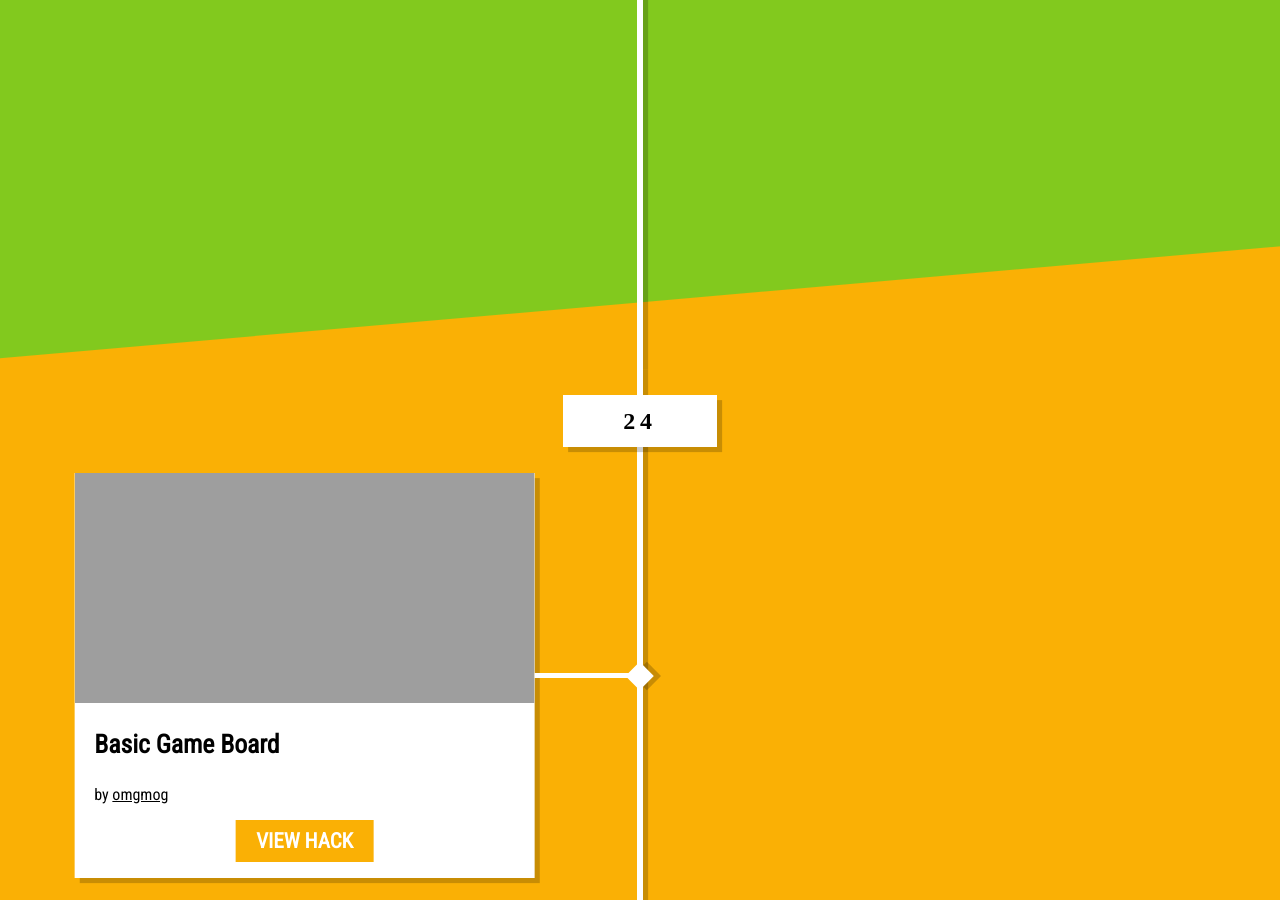
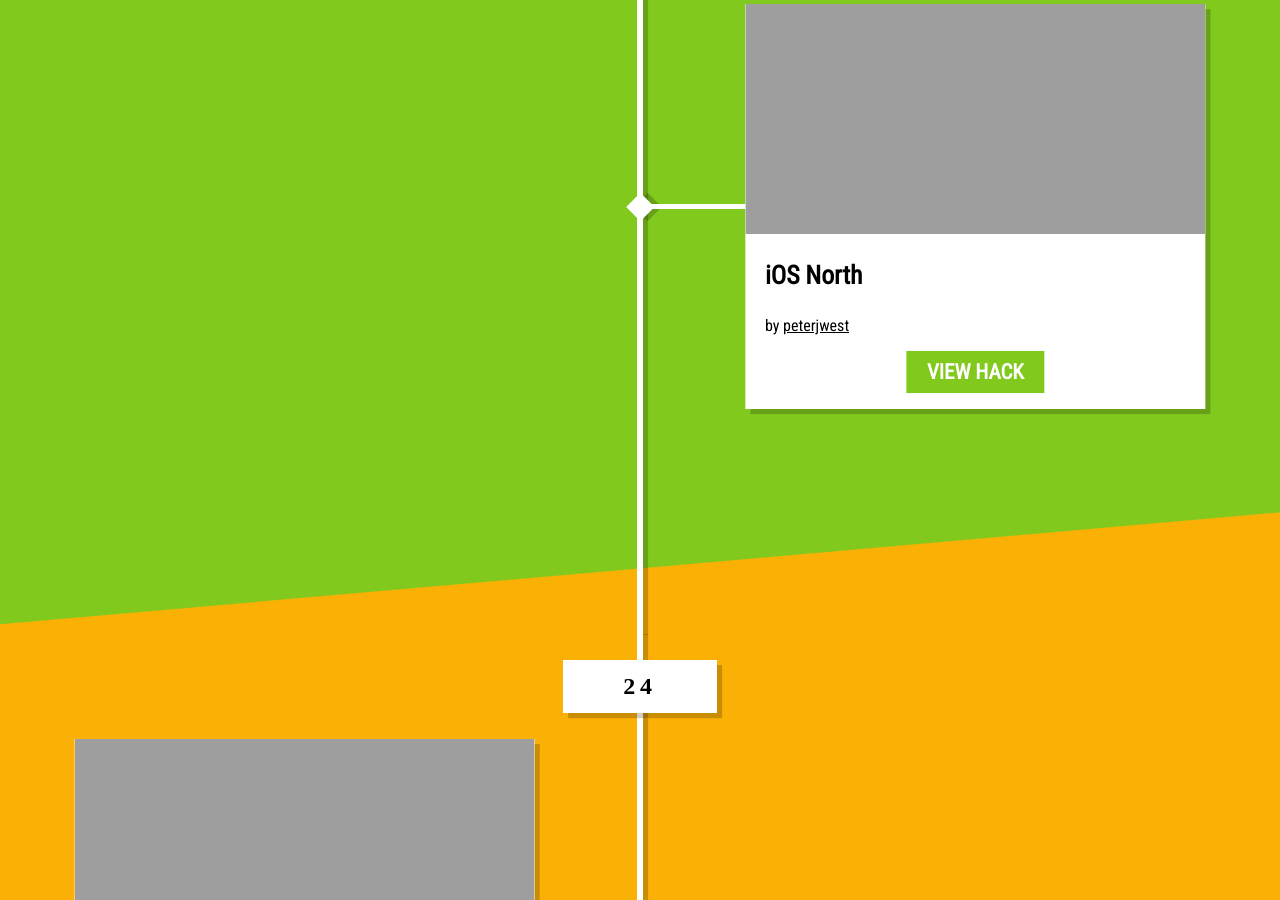
Before and after one commit to cardboctober/cardboctober.github.io, a Jekyll site: the page built from index.html, in a window 1280 px wide and 900 px high, scrolled down 32905 px. Built offline with Jekyll 4.4.1, drawn with Linux system fonts in a browser that asks for light colours; some web fonts are replaced.

Commit message:
2323232323

```diff
--- a/_data/hacks.yml
+++ b/_data/hacks.yml
@@ -374,6 +374,12 @@
   img: https://cardboctober.xyz/max/23/tevris-02.jpg
   by: omgmog
 
+- date: 23-10-2016
+  title: iOS North
+  url: https://cardboctober.xyz/pete/23/
+  img: https://cardboctober.xyz/pete/23/screenshot.png
+  by: peterjwest
+
 - date: 24-10-2016
   title: Basic Game Board
   url: https://cardboctober.xyz/max/24
```
